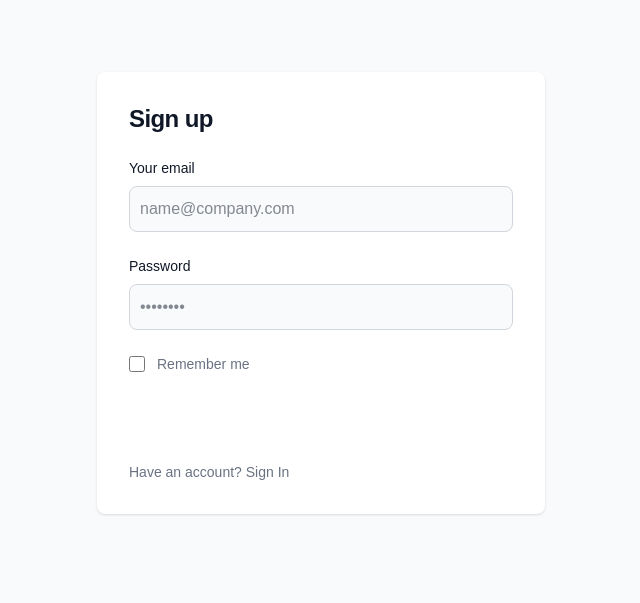
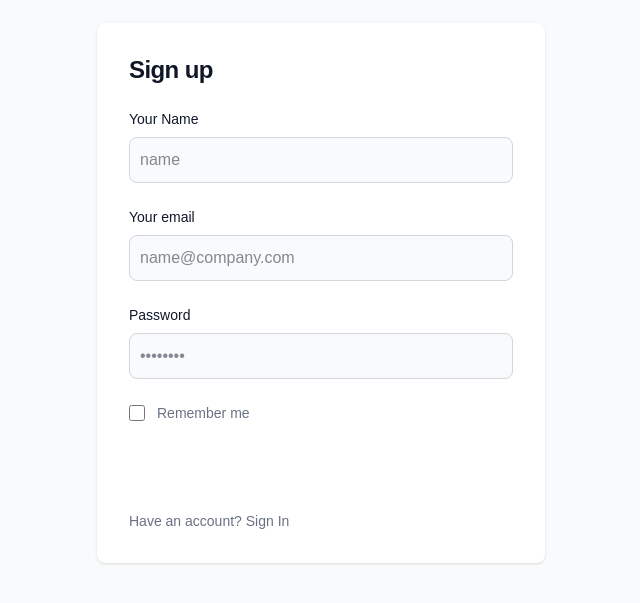
Before and after one commit to MuftiBinHabib/ChatApp2405, a React (Vite) app: page /signup in a window 1280 px wide. Shown: the part 107-710 px from the top of the page, without its empty margins (319-959 px from the left). Built offline with nearby package versions, Linux system fonts and the light colour scheme; a web font is replaced by a local one.

Commit message:
signup page validation done

```diff
--- a/package.json
+++ b/package.json
@@ -11,8 +11,10 @@
   },
   "dependencies": {
     "@tailwindcss/vite": "^4.1.5",
+    "firebase": "^11.7.1",
     "react": "^19.1.0",
     "react-dom": "^19.1.0",
+    "react-hot-toast": "^2.5.2",
     "react-router": "^7.6.0",
     "tailwindcss": "^4.1.5"
   },
--- /dev/null
+++ b/src/firebase.config.js
@@ -0,0 +1,17 @@
+// Import the functions you need from the SDKs you need
+import { initializeApp } from "firebase/app";
+// TODO: Add SDKs for Firebase products that you want to use
+// https://firebase.google.com/docs/web/setup#available-libraries
+
+// Your web app's Firebase configuration
+const firebaseConfig = {
+  apiKey: "AIzaSyAt-zLymx8SzAEork5VdRaz9ybFWeHd0ew",
+  authDomain: "chattingapp-216a9.firebaseapp.com",
+  projectId: "chattingapp-216a9",
+  storageBucket: "chattingapp-216a9.firebasestorage.app",
+  messagingSenderId: "371968516985",
+  appId: "1:371968516985:web:7743e276f9e40083a605a8"
+};
+
+// Initialize Firebase
+const app = initializeApp(firebaseConfig);
--- a/src/page/Signup.jsx
+++ b/src/page/Signup.jsx
@@ -1,7 +1,56 @@
-import React from 'react'
+import React, { useState } from 'react'
 import { Link } from 'react-router'
+import toast, { Toaster } from 'react-hot-toast';
 
 const Signup = () => {
+
+  const[userInfo, setuserInfo] =useState({
+    name:"",
+    email:"",
+    pass:""
+
+  })
+
+
+
+  const handlename = (e)=>{
+    setuserInfo((prev) =>{
+      return{
+        ...prev , name: e.target.value
+      }
+    })
+
+  }
+
+   const handleemail = (e)=>{
+    setuserInfo((prev) =>{
+      return{
+        ...prev , email: e.target.value
+      }
+    })
+
+  }
+
+   const handlepass = (e)=>{
+    setuserInfo((prev) =>{
+      return{
+        ...prev , pass: e.target.value
+      }
+    })
+
+  }
+
+  const handlesignup = (e)=>{
+    e.preventDefault();
+    console.log(userInfo)
+    if (!userInfo.name || !userInfo.email || !userInfo.pass)
+      toast.error("shit")
+    else{
+      console.log(userInfo)
+    }
+  }
+
+
   return (
     <section className="bg-gray-50 dark:bg-gray-900 font-display">
       <div className="flex flex-col items-center justify-center px-6 py-8 mx-auto md:h-screen lg:py-0">
@@ -11,7 +60,23 @@ const Signup = () => {
             <h1 className="text-xl font-bold leading-tight tracking-tight text-gray-900 md:text-2xl dark:text-white">
               Sign up
             </h1>
-            <form className="space-y-4 md:space-y-6" action="#">
+            <form onSubmit={handlesignup} className="space-y-4 md:space-y-6" >
+              <div>
+                <label
+                  htmlFor="email"
+                  className="block mb-2 text-sm font-medium text-gray-900 dark:text-white"
+                >
+                  Your Name
+                </label>
+                <input onChange={handlename}
+                  type="text"
+                  name="text"
+                  id="text"
+                  className="bg-gray-50 border border-gray-300 text-gray-900 rounded-lg focus:ring-primary-600 focus:border-primary-600 block w-full p-2.5 dark:bg-gray-700 dark:border-gray-600 dark:placeholder-gray-400 dark:text-white dark:focus:ring-blue-500 dark:focus:border-blue-500"
+                  placeholder="name"
+                  required=""
+                />
+              </div>
               <div>
                 <label
                   htmlFor="email"
@@ -19,7 +84,7 @@ const Signup = () => {
                 >
                   Your email
                 </label>
-                <input
+                <input onChange={handleemail}
                   type="email"
                   name="email"
                   id="email"
@@ -35,7 +100,7 @@ const Signup = () => {
                 >
                   Password
                 </label>
-                <input
+                <input onChange={handlepass}
                   type="password"
                   name="password"
                   id="password"
@@ -85,6 +150,8 @@ const Signup = () => {
           </div>
         </div>
       </div>
+      <Toaster position="top-left"
+  reverseOrder={false} />
     </section>
   )
 }
```
Also changed, not shown: 2 other files (tests, documents, lock files or other folders).
